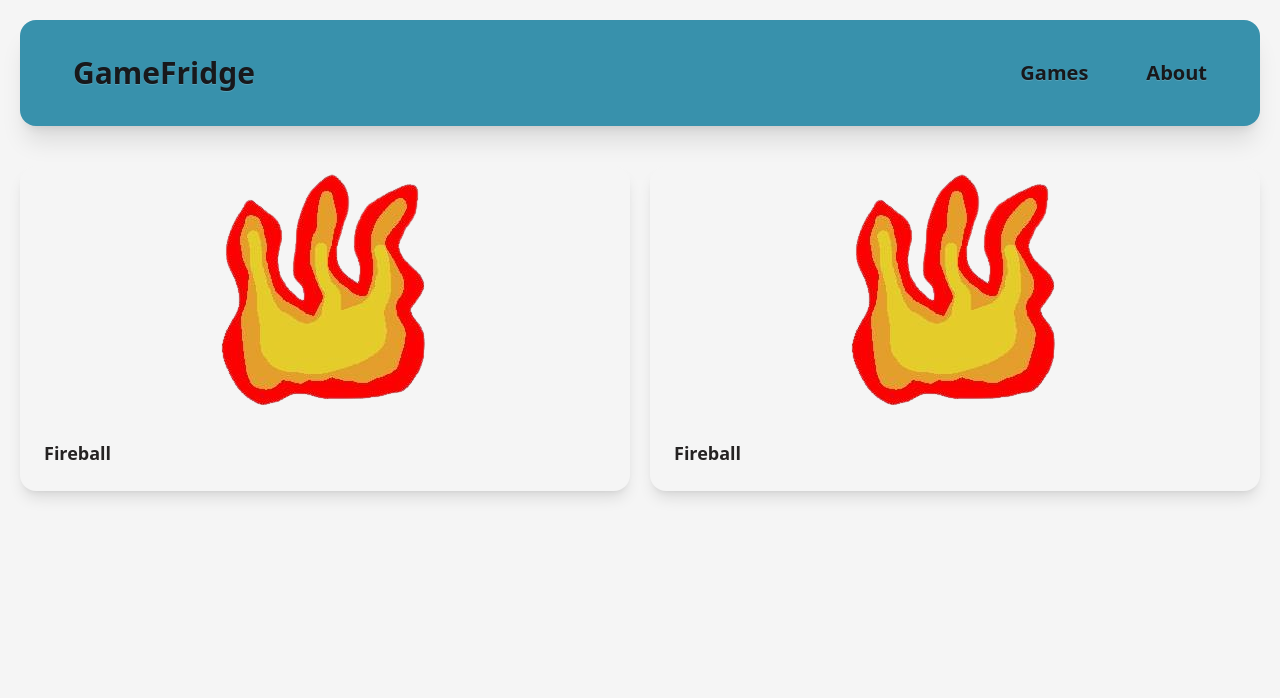
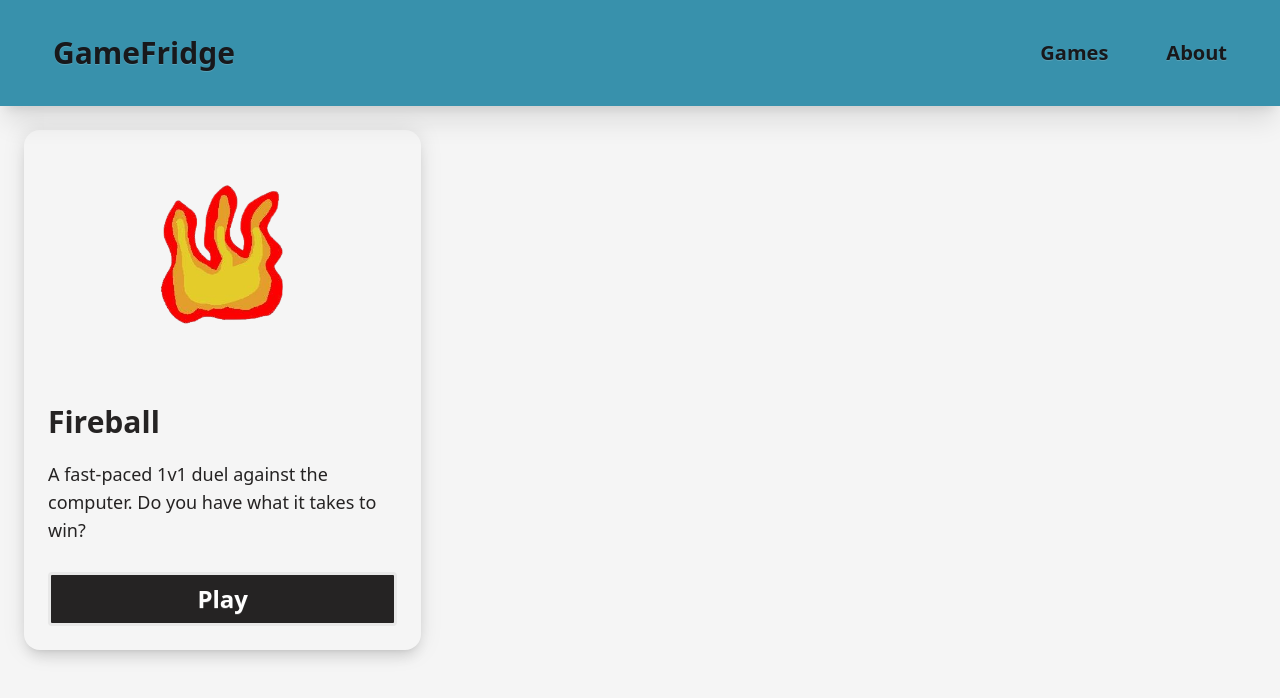
Before and after one commit to anay-schottlabs/web-experiments, a Vue app: page /games in a window 1280 px wide. Shown: the top 698 px of the page. Built offline with nearby package versions, Linux system fonts and the light colour scheme.

Commit message:
Finished styling games page

```diff
--- a/index.html
+++ b/index.html
@@ -7,7 +7,7 @@
     <link href="/src/style.css" rel="stylesheet">
     <title>Game Fridge</title>
   </head>
-  <body class="bg-palette-white min-h-screen flex p-5">
+  <body class="bg-palette-white min-h-screen">
     <div id="app" class="w-full"></div>
     <script type="module" src="/src/main.js"></script>
   </body>
--- a/src/App.vue
+++ b/src/App.vue
@@ -1,5 +1,5 @@
 <template>
-  <div class="navbar bg-palette-blue p-5 rounded-2xl shadow-xl">
+  <div class="navbar bg-palette-blue p-5 shadow-xl sticky z-1 top-0">
     <div class="flex-1">
       <router-link to="/" class="btn btn-ghost text-3xl hover:bg-palette-black rounded-xl p-8">GameFridge</router-link>
     </div>
@@ -14,9 +14,7 @@
       </ul>
     </div>
   </div>
-  <div class="pt-10">
+  <div class="p-6">
     <router-view></router-view>
   </div>
 </template>
-
-<style scoped></style>
--- a/src/Games.vue
+++ b/src/Games.vue
@@ -7,39 +7,26 @@ const games = [
     "url": "/games/fireball",
     "logo": fireballLogo,
     "description": "A fast-paced 1v1 duel against the computer. Do you have what it takes to win?"
-  },
-  {
-    "name": "Fireball",
-    "url": "/games/fireball",
-    "logo": fireballLogo,
-    "description": "A fast-paced 1v1 duel against the computer. Do you have what it takes to win?"
   }
 ]
 </script>
 
-<!-- <template>
-  <div v-for="game in games">
-    <div class="card w-50 p-3 rounded-5">
-      <img class="card-image-top d-block mx-auto" :src="game.logo" :width="imageDim" :height="imageDim">
-      <div class="card-body d-grid">
-        <h5 class="card-title fs-2 title">{{ game.name }}</h5>
-        <p class="card-text text-white fs-4">{{ game.description }}</p>
-        <router-link :to="game.url" class="btn btn-primary fs-3 fw-bold title btn-lg">Play</router-link>
-      </div>
-    </div>
-  </div>
-</template> -->
-
 <template>
-  <div class="grid grid-cols-2 gap-5">
+  <div class="grid grid-cols-3 gap-5">
     <div
     v-for="game in games"
-    class="card bg-palette-white shadow-lg rounded-2xl hover:ring-4 hover:ring-palette-blue hover:shadow-2xl transition-all">
+    class="card bg-palette-white shadow-lg rounded-2xl hover:ring-4 hover:ring-palette-blue hover:shadow-2xl transition-all drop-shadow-[0_0px_10px_rgba(0,0,0,0.1)]">
       <figure>
-        <img :src="game.logo">
+        <img :src="game.logo" class="scale-60">
       </figure>
       <div class="card-body">
-        <h1 class="card-title text-palette-black">{{ game.name }}</h1>
+        <h1 class="card-title text-palette-black text-3xl">{{ game.name }}</h1>
+        <p class="text-palette-black text-lg mt-3">{{ game.description }}</p>
+        <router-link :to="game.url"
+        class="mt-5 btn hover:bg-palette-white hover:text-palette-black hover:border-palette-black border-3
+        shadow-none bg-palette-black text-white text-2xl py-6 hover:italic hover:shadow-2xl">
+          Play
+        </router-link>
       </div>
     </div>
   </div>
```
